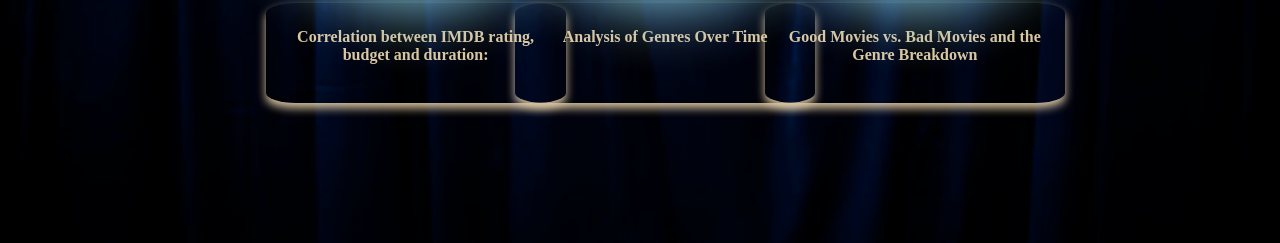
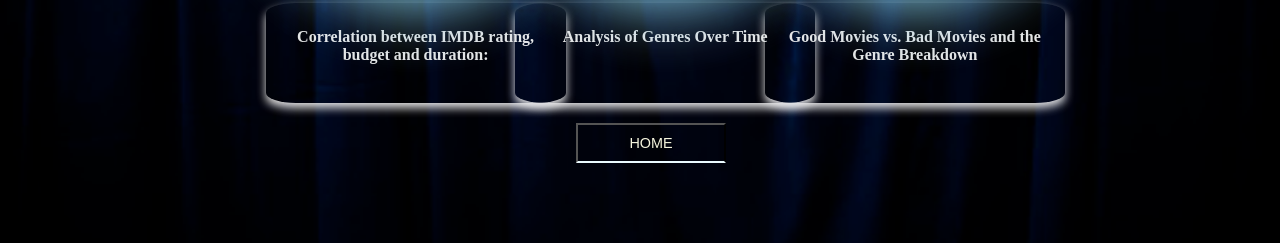
Before and after one commit to MersedehSP/Movie_Makers, a Flask app: page /visuals in a window 1280 px wide. Shown: the part 557-800 px from the top of the page. Run offline with Flask 2, Linux system fonts and the light colour scheme; some libraries are stand-ins or nearby versions.

Commit message:
final push

```diff
--- a/frontend/app.py
+++ b/frontend/app.py
@@ -8,7 +8,6 @@
 
 @app.route('/')
 def home():
-
     return render_template("index.html")
 
 @app.route('/modelResults', methods=['POST'])
@@ -28,7 +27,6 @@
 
 @app.route('/visuals')
 def visuals():
-
     return render_template("visuals.html")
 
 if __name__=="__main__":
--- a/frontend/static/css/visuals.css
+++ b/frontend/static/css/visuals.css
@@ -152,10 +152,41 @@
     width: 300px;
     height: 100px;
     top: 70vh;
-    box-shadow:0px 5px 10px wheat;
+    box-shadow:0px 5px 10px rgb(255, 255, 255);
     border-radius: 10%;
     text-align: center;
     vertical-align: middle;
     padding-top: 25px;
-    color: wheat;
+    color: rgb(255, 255, 255);
 }
+
+#home-btn{
+    position:absolute;
+    color:white;
+    margin-left: 45%;
+    margin-top: 80vh;
+    display: flex;
+    justify-content: center;
+    align-items: center;
+    text-align: center;
+    font-size: 90%;
+    padding: 10px;
+    width: 150px;
+    /* background: linear-gradient(180deg, rgb(47, 206, 255),  rgb(9, 0, 128)); */
+    background: transparent;
+    border-bottom: solid 2px rgb(234, 250, 255);
+    color:rgb(245, 245, 222);
+    cursor:pointer;
+    bottom: 10%;
+}
+h2{
+    color: white;
+    padding-left: 2vw;
+    pdding-top: 0;
+    position: absolute;
+    top: 20px;
+}
+a{
+    text-decoration: none;
+    color:rgb(245, 245, 222);
+}
--- a/frontend/static/js/app.js
+++ b/frontend/static/js/app.js
@@ -57,7 +57,3 @@
     e.preventDefault();
 
 })
-
-$("#visuals-btn").on('click', function(e){
-    $.get("/visuals")
-})
--- a/frontend/templates/visuals.html
+++ b/frontend/templates/visuals.html
@@ -13,8 +13,9 @@
 </head>
 <body>
 
-    <!-- <div class="container" id="main-section">
-        <h1>Visualizations</h1> -->
+    <!-- <div class="container" id="main-section">-->
+        <h1>Visualizations</h1>
+        <h2>NOW SHOWING OUR BEST WORK</h2>
 
         <!-- <img src="../static/images/bulletin_board_013.jpg" alt="Avatar"  style="width:30%;"> -->
         <!-- <img src="../static/images/n100-0985-movies-neon-sign.jpg" alt="Avatar"  style="width:30%; position: absolute; left:0px;">
@@ -117,7 +118,7 @@
 
     </div>
 
-
+    <button class="stone" id="home-btn"><a href="{{url_for('home')}}">HOME</a></button>
 
     <script src="../static/js/visuals.js"></script>
 
```
